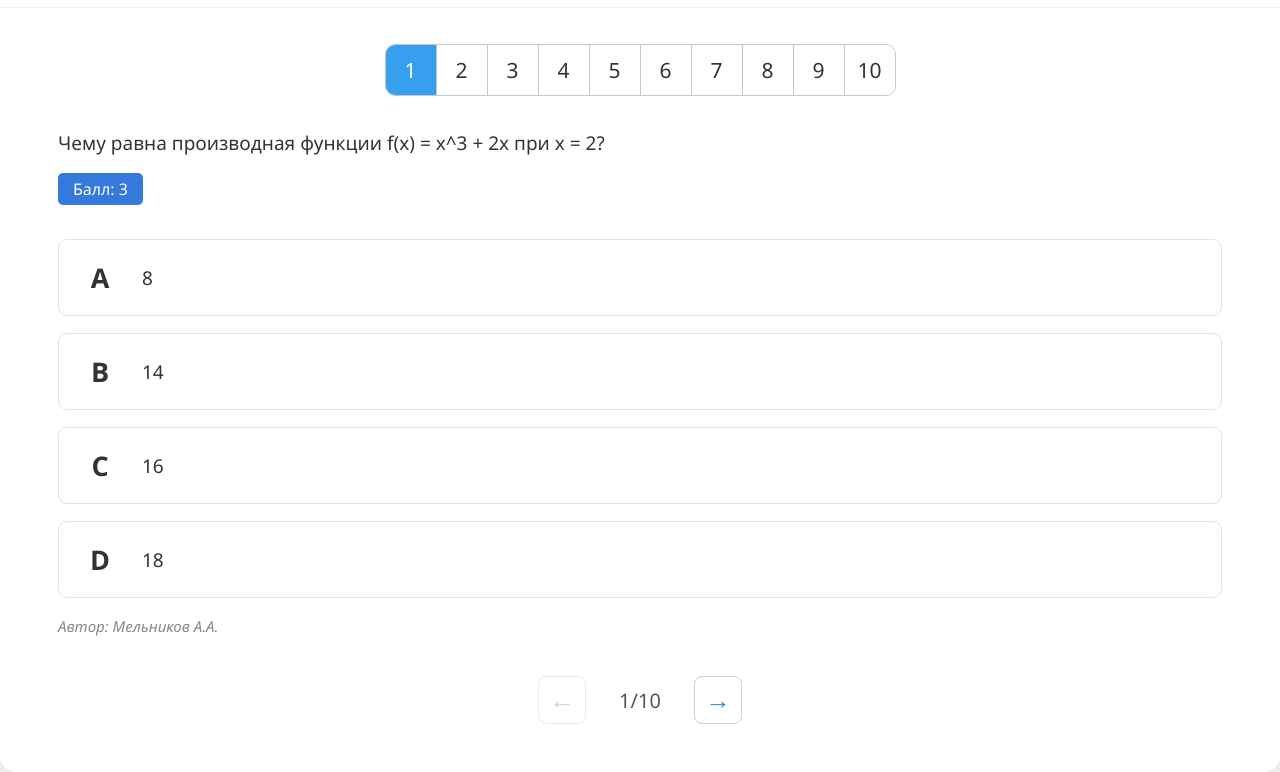
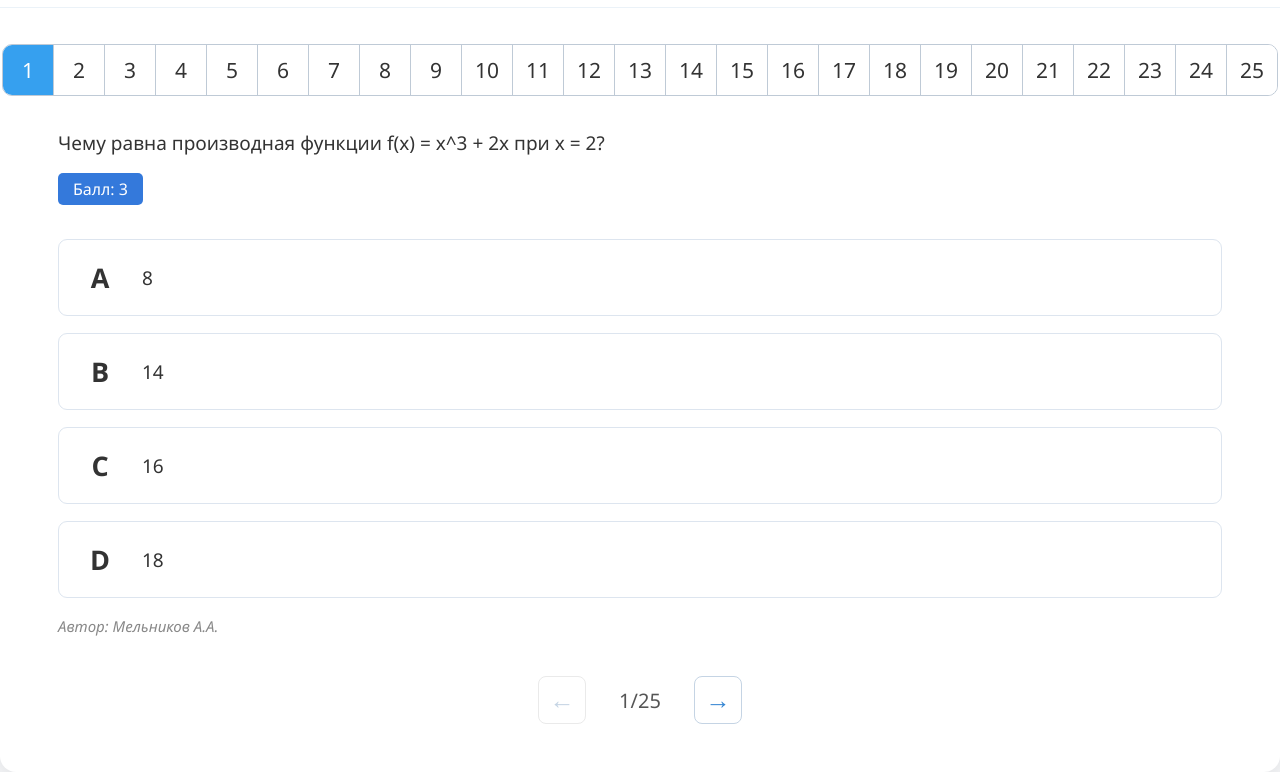
Before and after one commit to Psiblame/exam, a plain HTML site: page index.html in a window 1280 px wide. Shown: the part 170-942 px from the top of the page. Drawn offline with Linux system fonts and the light colour scheme.

Commit message:
Update index.html

```diff
--- a/index.html
+++ b/index.html
@@ -426,7 +426,188 @@
     "y": "a",
     "ball": 2,
     "author": "Автор: Горбунова М.В."
-  }
+  },
+      {
+  "question": "Найдите производную функции f(x) = ln(x^2 + 1)",
+  "answers": {
+    "a": "1/(x^2 + 1)",
+    "b": "2x/(x^2 + 1)",
+    "c": "ln(2x + 1)",
+    "d": "2x·ln(x^2 + 1)"
+  },
+  "y": "b",
+  "ball": 3,
+  "author": "Автор: Лапшин В.В."
+},
+{
+  "question": "Чему равен интеграл ∫cos(x) dx?",
+  "answers": {
+    "a": "sin(x) + C",
+    "b": "-sin(x) + C",
+    "c": "cos(x) + C",
+    "d": "-cos(x) + C"
+  },
+  "y": "a",
+  "ball": 2,
+  "author": "Автор: Кузнецова Е.Н."
+},
+{
+  "question": "Какое значение имеет выражение 2^3 × 2^4?",
+  "answers": {
+    "a": "2^12",
+    "b": "2^7",
+    "c": "2^1",
+    "d": "2^6"
+  },
+  "y": "b",
+  "ball": 1,
+  "author": "Автор: Чернышев А.Ю."
+},
+{
+  "question": "Какой корень уравнения x^2 - 5x + 6 = 0?",
+  "answers": {
+    "a": "x = 2 и x = 3",
+    "b": "x = 1 и x = 6",
+    "c": "x = -2 и x = -3",
+    "d": "x = 5 и x = 6"
+  },
+  "y": "a",
+  "ball": 2,
+  "author": "Автор: Сорокин М.И."
+},
+{
+  "question": "Решите неравенство: 2x - 3 > 5",
+  "answers": {
+    "a": "x > 4",
+    "b": "x > 3",
+    "c": "x > 5",
+    "d": "x > 2"
+  },
+  "y": "a",
+  "ball": 1,
+  "author": "Автор: Абрамова Л.С."
+},
+{
+  "question": "Что такое дискриминант квадратного уравнения ax^2 + bx + c = 0?",
+  "answers": {
+    "a": "b^2 - 4ac",
+    "b": "a^2 - 4bc",
+    "c": "c^2 - 4ab",
+    "d": "b^2 + 4ac"
+  },
+  "y": "a",
+  "ball": 1,
+  "author": "Автор: Смирнов Е.Д."
+},
+{
+  "question": "Чему равен cos(π)?",
+  "answers": {
+    "a": "-1",
+    "b": "0",
+    "c": "1",
+    "d": "π"
+  },
+  "y": "a",
+  "ball": 2,
+  "author": "Автор: Захарова Т.А."
+},
+{
+  "question": "Чему равна площадь круга радиуса r?",
+  "answers": {
+    "a": "2πr",
+    "b": "πr^2",
+    "c": "πd^2",
+    "d": "πr"
+  },
+  "y": "b",
+  "ball": 1,
+  "author": "Автор: Фомин Г.В."
+},
+{
+  "question": "Сколько решений имеет уравнение sin(x) = 1 в пределах [0, 2π]?",
+  "answers": {
+    "a": "1",
+    "b": "2",
+    "c": "0",
+    "d": "Бесконечно много"
+  },
+  "y": "a",
+  "ball": 2,
+  "author": "Автор: Дьякова С.М."
+},
+{
+  "question": "Чему равен угол между часовой и минутной стрелкой в 3:00?",
+  "answers": {
+    "a": "90°",
+    "b": "45°",
+    "c": "180°",
+    "d": "0°"
+  },
+  "y": "a",
+  "ball": 2,
+  "author": "Автор: Калашников И.С."
+},
+{
+  "question": "Какой следующий член арифметической прогрессии: 3, 7, 11, ...?",
+  "answers": {
+    "a": "13",
+    "b": "14",
+    "c": "15",
+    "d": "16"
+  },
+  "y": "c",
+  "ball": 1,
+  "author": "Автор: Устинов П.В."
+},
+{
+  "question": "Какая функция является чётной?",
+  "answers": {
+    "a": "f(x) = x^2",
+    "b": "f(x) = x^3",
+    "c": "f(x) = x",
+    "d": "f(x) = x^5"
+  },
+  "y": "a",
+  "ball": 2,
+  "author": "Автор: Савина Р.И."
+},
+{
+  "question": "Если f(x) = x^2, то чему равен f(3+h) – f(3)?",
+  "answers": {
+    "a": "6h + h^2",
+    "b": "9h",
+    "c": "3h + h^2",
+    "d": "6h"
+  },
+  "y": "a",
+  "ball": 3,
+  "author": "Автор: Андреев Н.К."
+},
+{
+  "question": "Какое число является решением уравнения log₂(x) = 3?",
+  "answers": {
+    "a": "6",
+    "b": "8",
+    "c": "4",
+    "d": "2"
+  },
+  "y": "b",
+  "ball": 2,
+  "author": "Автор: Игнатьева А.Ф."
+},
+{
+  "question": "Верно ли: e^{ln(5)} = ?",
+  "answers": {
+    "a": "ln(5)",
+    "b": "e^5",
+    "c": "5",
+    "d": "1"
+  },
+  "y": "c",
+  "ball": 2,
+  "author": "Автор: Макаров С.Д."
+}
+
 ]
 
 ;
```
